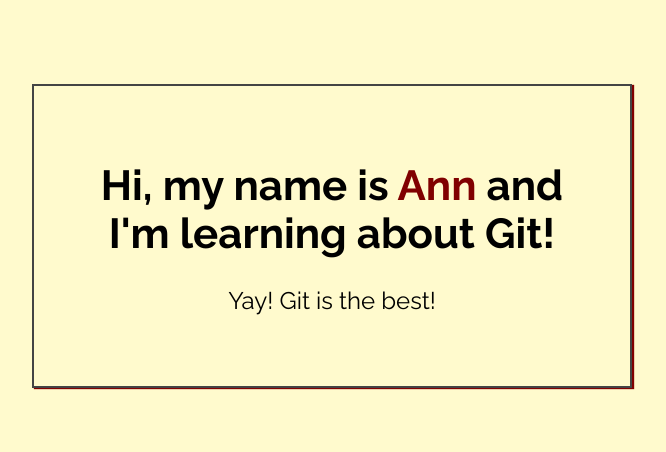
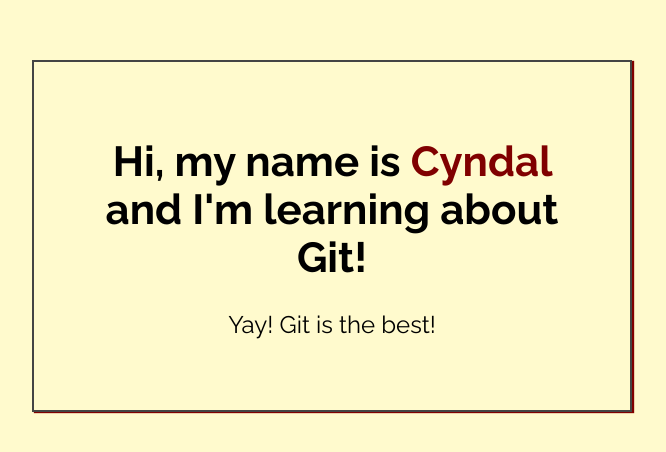
Before and after one commit to CyndalS/my-first-repo, a plain HTML site: page index.html in a window 1280 px wide. Shown: the part 164-616 px from the top of the page, without its empty margins (308-974 px from the left). Drawn offline with Linux system fonts and the light colour scheme.

Commit message:
Added name to index.html

```diff
--- a/index.html
+++ b/index.html
@@ -14,7 +14,7 @@
 <body>
 
     <div class="greeting">
-        <h1>Hi, my name is <span class="highlight">Ann</span> and I'm learning about Git! </h1>
+        <h1>Hi, my name is <span class="highlight">Cyndal</span> and I'm learning about Git! </h1>
 
         <p>Yay! Git is the best!</p>
     </div>
```
